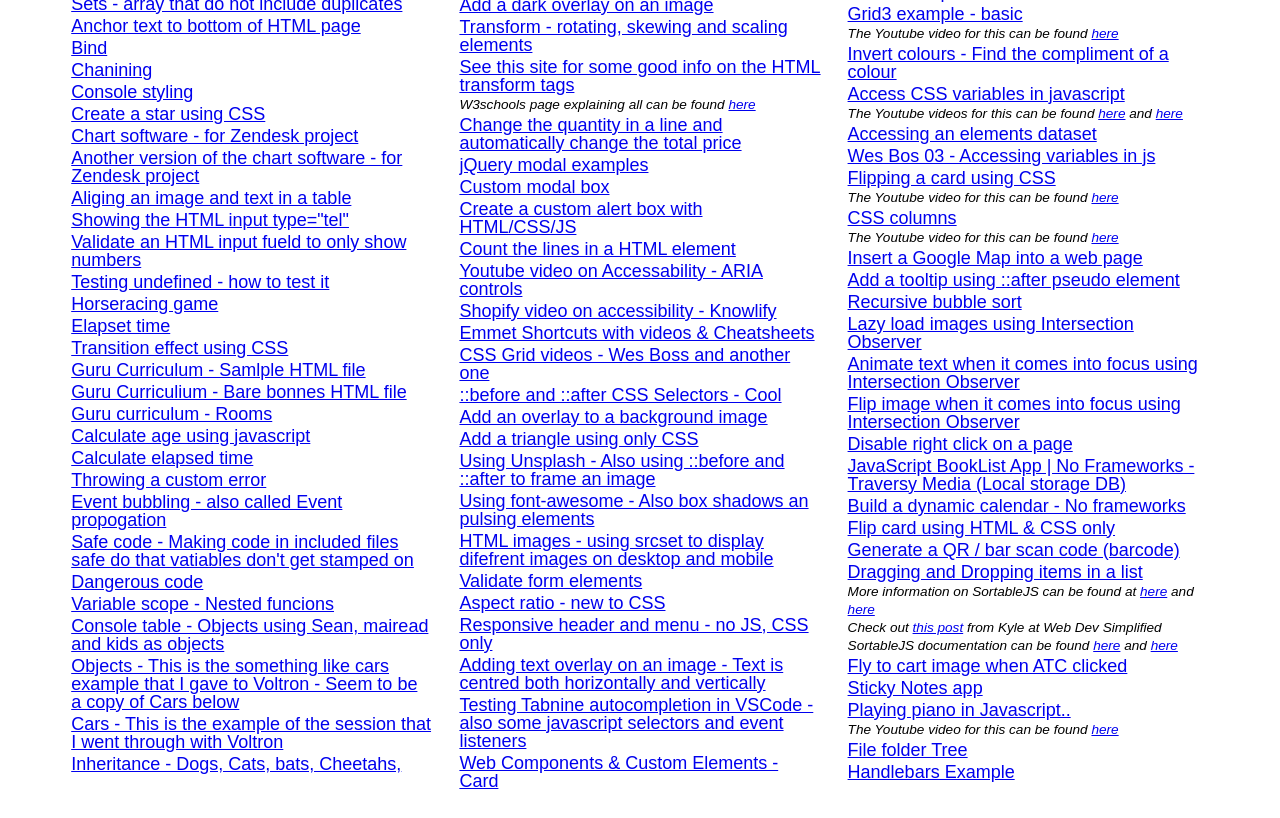
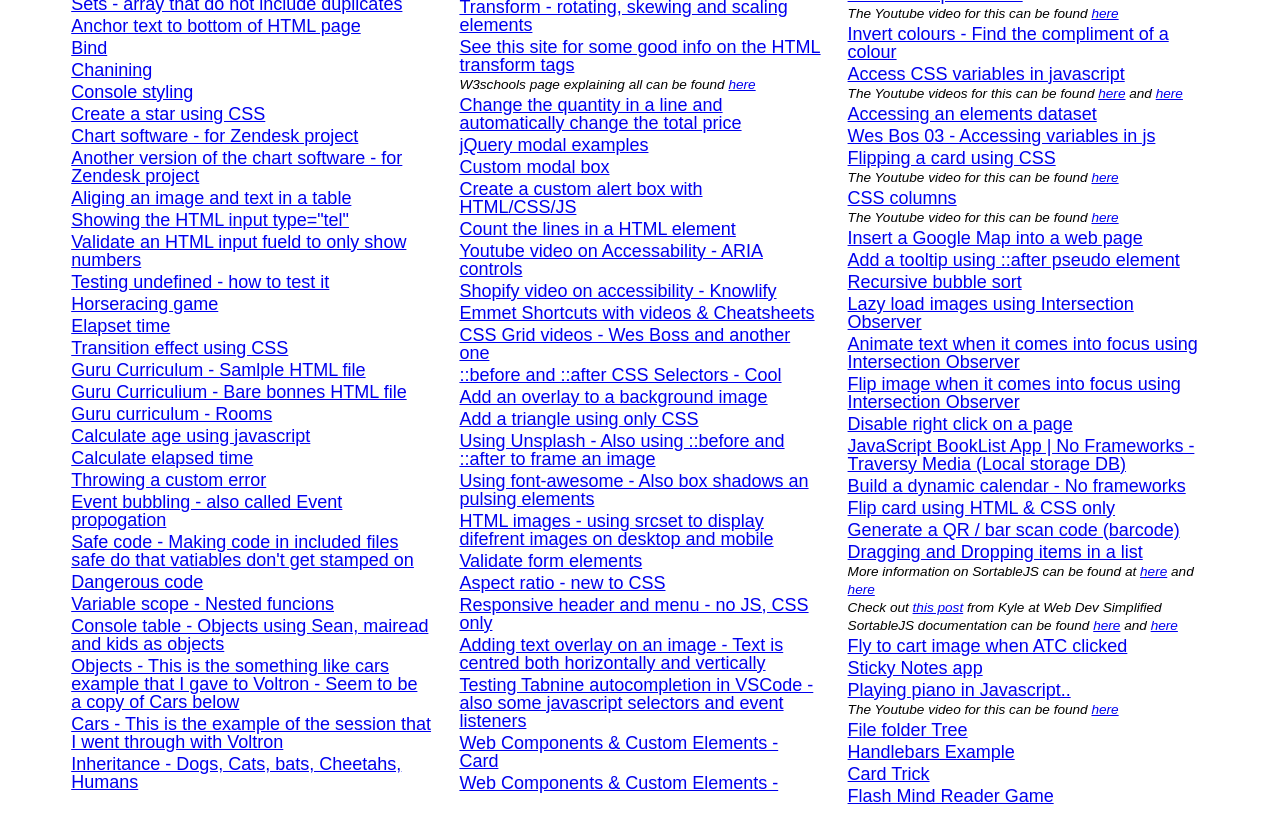
Before and after one commit to sconnolly1105/list, a plain HTML site: page index.html in a window 1280 px wide. Shown: the part 334-1152 px from the top of the page. Drawn offline with Linux system fonts and the light colour scheme.

Commit message:
Update index.html
Added 12 Card Game Trick and Flash Mind Reader Game to list.html

```diff
--- a/index.html
+++ b/index.html
@@ -187,6 +187,8 @@
     <p>The Youtube video for this can be found <a href="https://www.youtube.com/watch?v=Mv1ZYpo8q4g&t=324s" target="_blank">here</a></p>
     <a href="snippets/FileFolderHTML.html" target="_blank">File folder Tree</a>
     <a href="snippets/handlebarsExample.html" target="_blank">Handlebars Example</a>
+    <a href="snippets/card_trick.html" target="_blank">Card Trick</a>
+    <a href="snippets/flash-mind-reader.html" target="_blank">Flash Mind Reader Game</a>
     </div>
 
 
```
